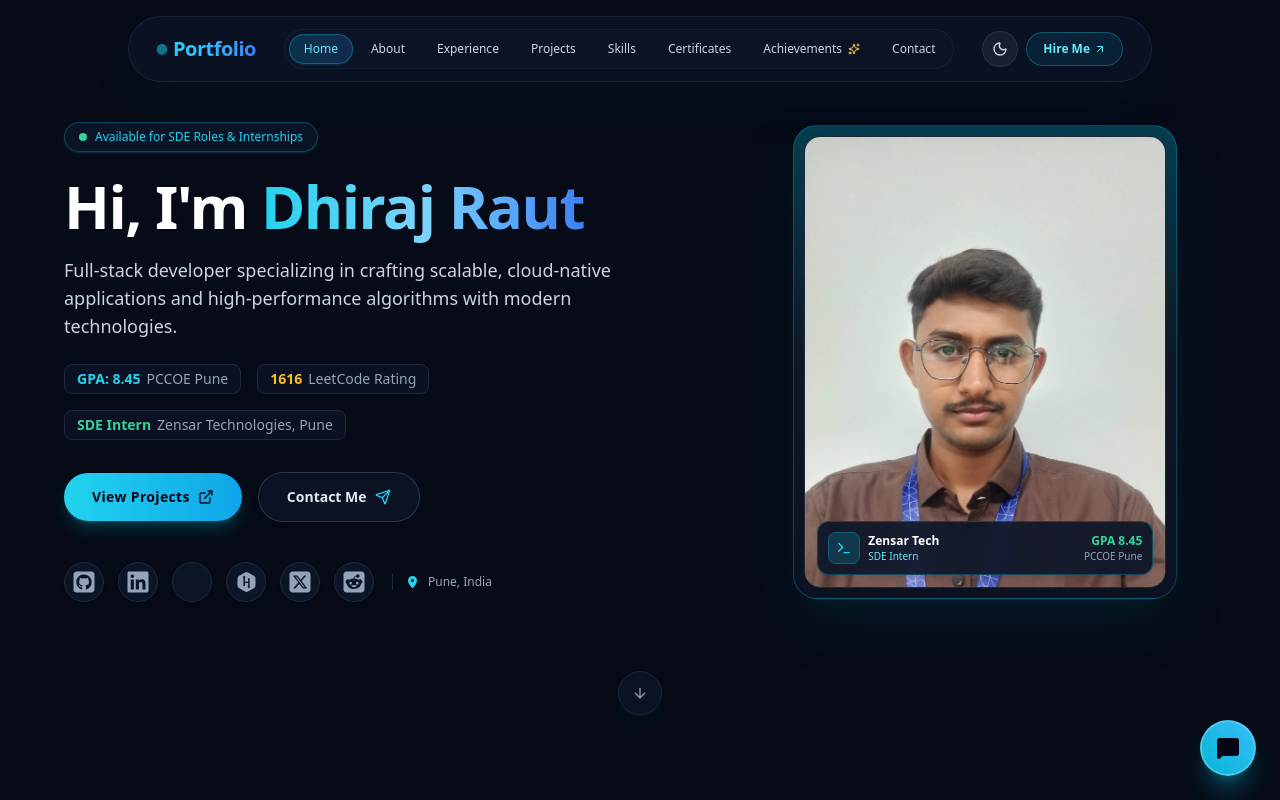
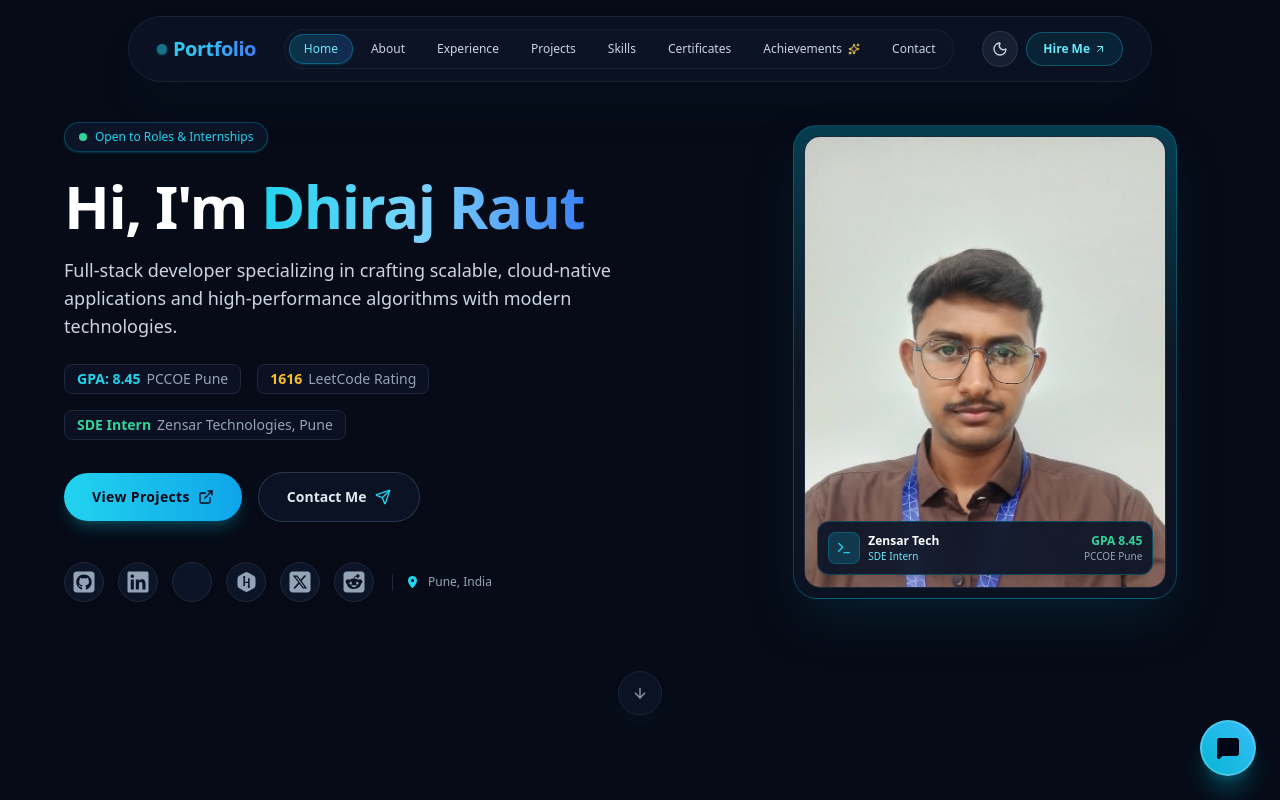
Before and after one commit to dhiraj352005/Portfolio, a React (Vite) app in the folder client/: page / in a window 1280 px wide. Shown: the top 800 px of the page. Built offline with nearby package versions, Linux system fonts and the light colour scheme.

Commit message:
Update availability badge to be domain-agnostic

```diff
--- a/client/src/components/Hero.jsx
+++ b/client/src/components/Hero.jsx
@@ -25,7 +25,7 @@ export default function Hero() {
           <div className="inline-flex items-center gap-2 px-3.5 py-1.5 rounded-full bg-[#0c1527] border border-cyan-500/30 text-xs font-medium text-cyan-400 mb-6 shadow-sm shadow-cyan-950">
             <span className="w-2 h-2 rounded-full bg-emerald-400 animate-ping"></span>
             <span className="w-2 h-2 rounded-full bg-emerald-400 -ml-4"></span>
-            Available for SDE Roles & Internships
+            Open to Roles & Internships
           </div>
 
           {/* Heading */}
```
